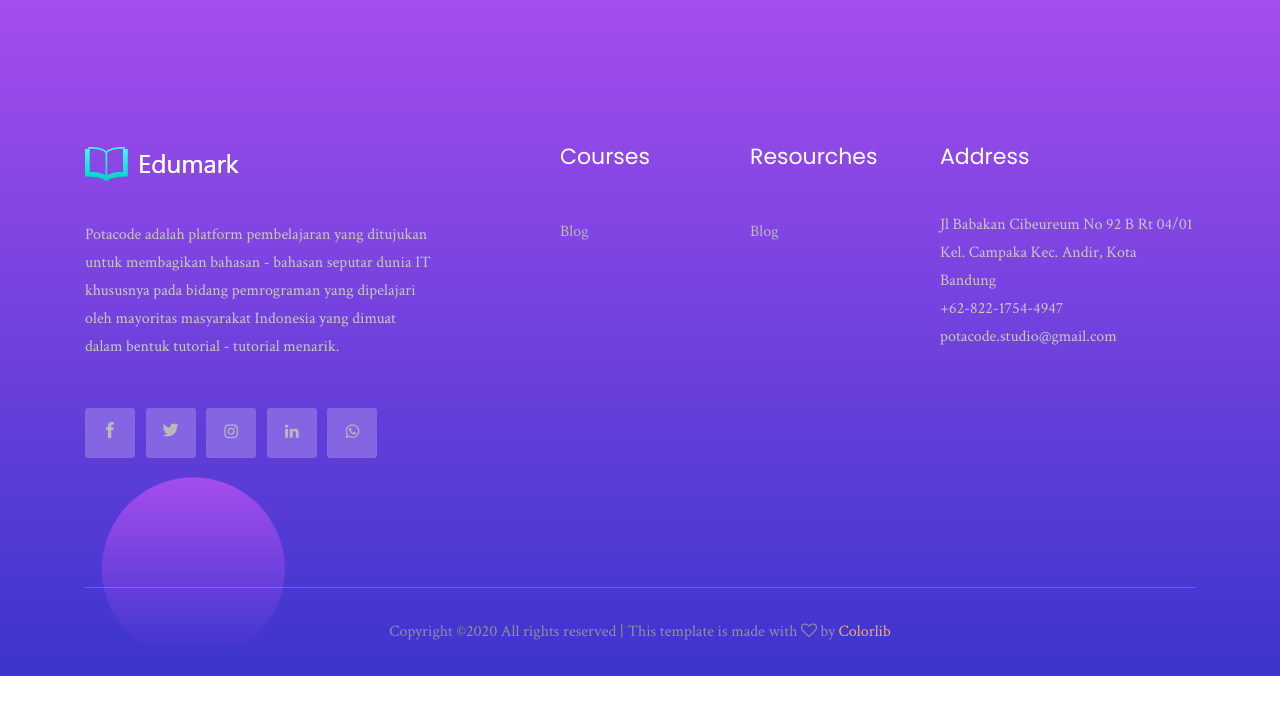
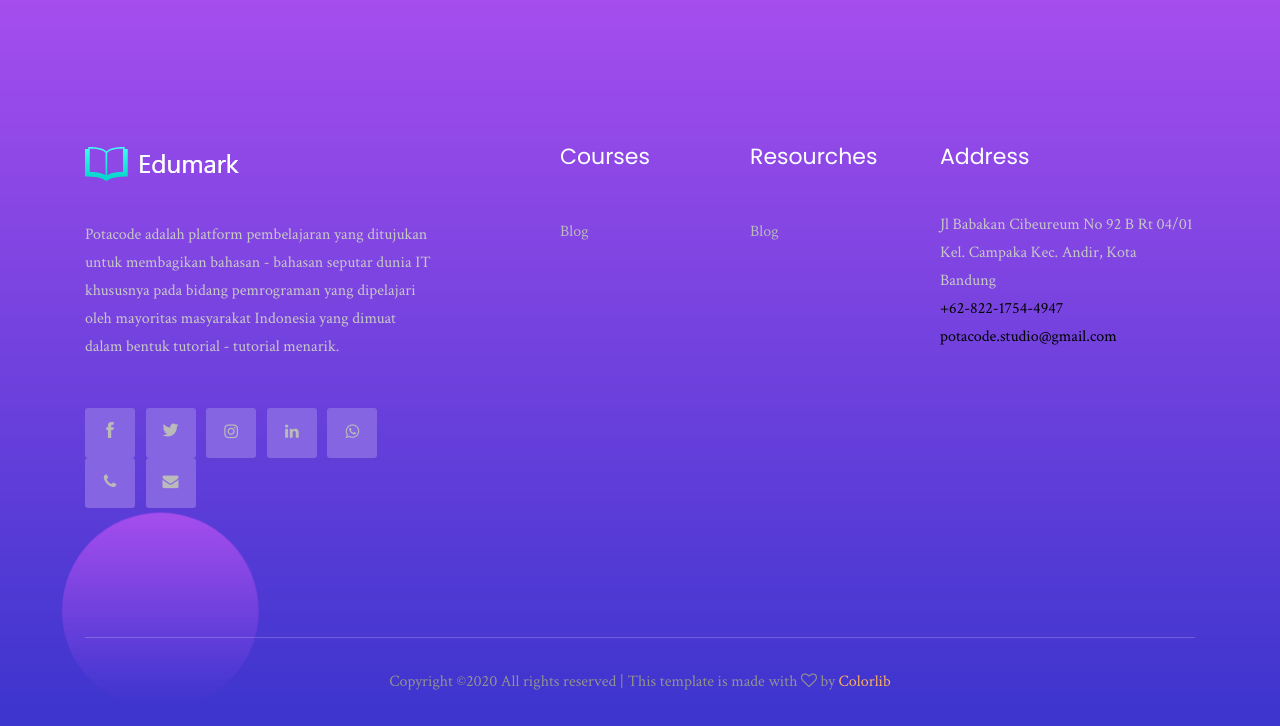
Before and after one commit to PotacodeStudio/landing-page, a PHP site: page /index.php in a window 1280 px wide. Shown: the part 3426-4152 px from the top of the page. Before the commit the page ends 4102 px from the top, so only its background shows below. Run offline with PHP 8.4, Linux system fonts and the light colour scheme; some libraries are stand-ins or nearby versions.

Commit message:
add another contact description

```diff
--- a/footer.php
+++ b/footer.php
@@ -38,6 +38,16 @@
                                    <li>
                                         <a href="whatsapp://send?text=Hello&phone=+6282217544947">
                                             <i class="fa fa-whatsapp"></i>
+                                        </a>
+                                    </li>
+                                   <li>
+                                        <a href="tel:+6282217544947">
+                                            <i class="fa fa-phone"></i>
+                                        </a>
+                                    </li>
+                                   <li>
+                                        <a href="mailto: potacode.studio@gmail.com">
+                                            <i class="fa fa-envelope"></i>
                                         </a>
                                     </li>
                                 </ul>
@@ -84,9 +94,9 @@
                             <p>
                                 Jl Babakan Cibeureum No 92 B Rt 04/01 Kel. Campaka Kec. Andir, Kota Bandung
                                 <br>
-                                +62-822-1754-4947
+                                <a style="color:black; text-decoration:none" href="tel:+6282217544947">+62-822-1754-4947</a>
                                 <br>
-                                potacode.studio@gmail.com
+                                <a style="color:black; text-decoration:none" href = "mailto:potacode.studio@gmail.com">potacode.studio@gmail.com</a>
                             </p>
                         </div>
                     </div>
```
